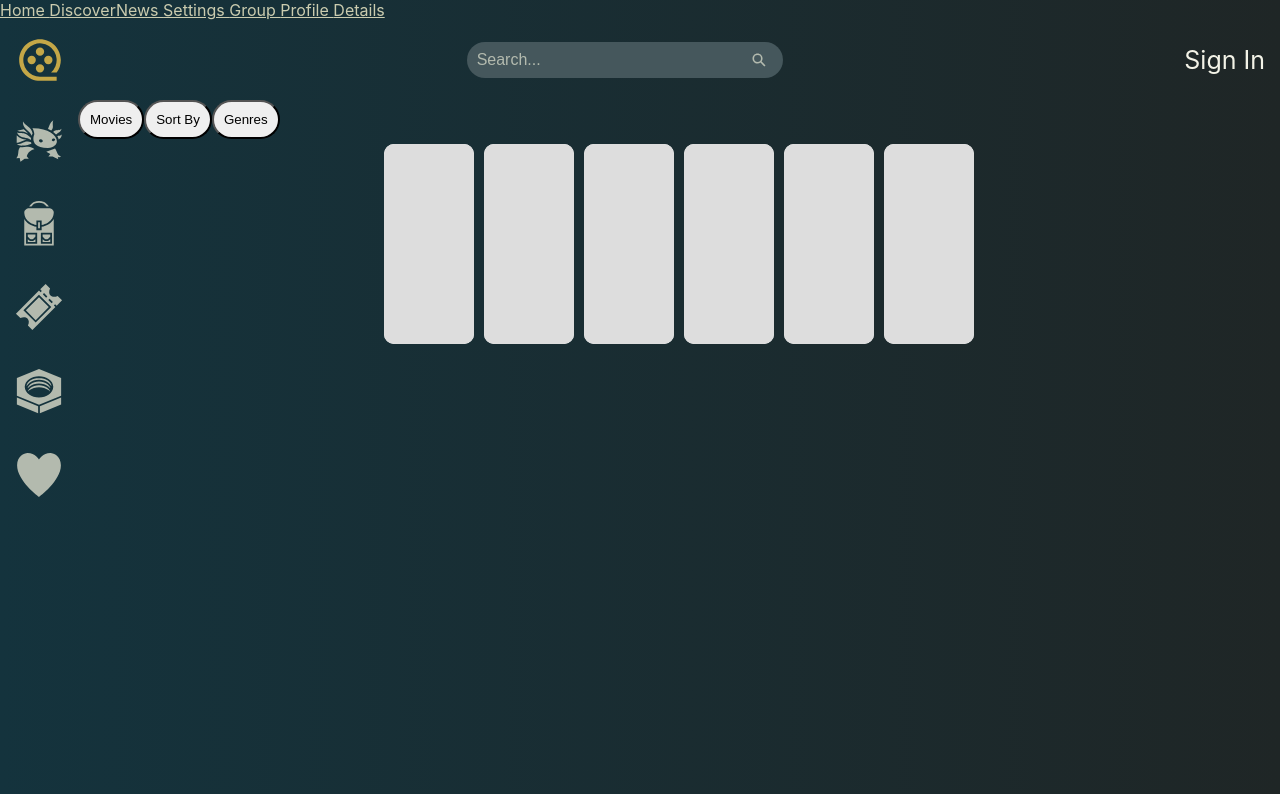
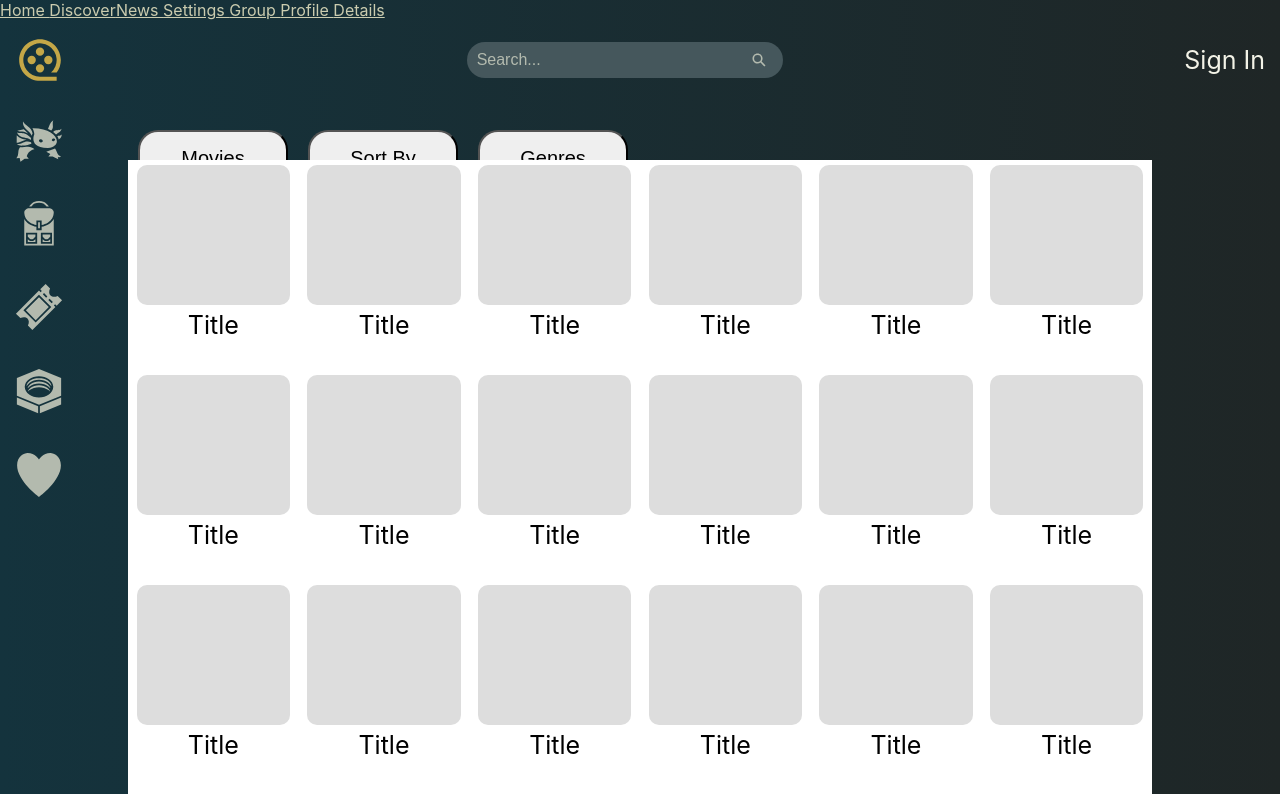
Before and after one commit to kismakk/MovieApp, a React (Create React App) app in the folder frontend/: page /discover in a window 1280 px wide. Shown: the top 794 px of the page. Built offline with nearby package versions, Linux system fonts and the light colour scheme.

Commit message:
korjattu pari puutetta

```diff
--- a/frontend/src/components/detailsComponents/details.js
+++ b/frontend/src/components/detailsComponents/details.js
@@ -4,9 +4,7 @@ import styled from "styled-components";
 const InfoBoard = () => {
   return (
     <InfoBox>
-      <h2>
-        Tämmönen leffa tänään
-      </h2>
+      <h2>Tämmönen leffa tänään</h2>
     </InfoBox>
   );
 };
--- a/frontend/src/components/discoverComponents/button.js
+++ b/frontend/src/components/discoverComponents/button.js
@@ -1,4 +1,6 @@
 import React, { useState } from "react";
+import styled from "styled-components";
+
 
 const GenreButton = ({ options, label }) => {
   const [isOpen, setIsOpen] = useState(false);
@@ -11,55 +13,82 @@ const GenreButton = ({ options, label }) => {
   const handleOptionClick = (option) => {
     setSelectedOption(option);
     setIsOpen(false);
-    //Tähä sit funktio joka näyttää sivun valintojen mukaan
-  };
-
-  const listStyle = {
-    position: "absolute",
-    top: "100%",
-    left: 0,
-    zIndex: 1,
-    border: "1px solid #ccc",
-    padding: "8px",
-    display: isOpen ? "block" : "none",
+    // Your function here
   };
 
   return (
-    <div style={{ position: "relative", display: "inline-block" }}>
-      <button onClick={toggleList} style={buttonStyle}>
+    <GenreButtonWrapper>
+      <Button onClick={toggleList}>
         {selectedOption ? selectedOption : label}
         {isOpen && (
-          <ul style={listStyle}>
+          <List isOpen={isOpen}>
             {options.map((option, index) => (
-              <li key={index} onClick={() => handleOptionClick(option)}>
+              <ListItem key={index} onClick={() => handleOptionClick(option)}>
                 {option}
-              </li>
+              </ListItem>
             ))}
-          </ul>
+          </List>
         )}
-      </button>
-    </div>
+      </Button>
+    </GenreButtonWrapper>
   );
 };
 
 const ButtonGroup = () => {
-  const movieOptions = ["Movies","Action", "Drama", "Comedy", "Sci-Fi", "Thriller"];
-  const sortByOptions = ["Sort By","Newest", "Popular", "Top Rated"];
-  const genreOptions = ["Genres","Adventure", "Fantasy", "Romance", "Horror", "Mystery"];
+  const movieOptions = ["Movies", "Action", "Drama", "Comedy", "Sci-Fi", "Thriller"];
+  const sortByOptions = ["Sort By", "Newest", "Popular", "Top Rated"];
+  const genreOptions = ["Genres", "Adventure", "Fantasy", "Romance", "Horror", "Mystery"];
 
   return (
-    <div>
+    <ButtonGroupWrapper>
       <GenreButton options={movieOptions} label="Movies" />
       <GenreButton options={sortByOptions} label="Sort By" />
       <GenreButton options={genreOptions} label="Genres" />
-    </div>
+    </ButtonGroupWrapper>
   );
 };
 
-const buttonStyle = {
-  padding: "10px",
-  borderRadius: "20px",
-  position: "relative",
-};
+
+const Button = styled.button`
+  padding: 15px;
+  width: 150px;
+  border-radius: 20px;
+  position: relative;
+  cursor: pointer;
+  font-size: 20px;
+
+  &:focus {
+    outline: none;
+  }
+`;
+
+const List = styled.ul`
+  position: absolute;
+  top: 100%;
+  width: 100%;
+  z-index: 1;
+  padding: 8px;
+  display: ${(props) => (props.isOpen ? "block" : "none")};
+  background-color: white;
+  list-style: none;
+`;
+
+const ListItem = styled.li`
+  cursor: pointer;
+  font-size: 20px;
+`;
+
+const GenreButtonWrapper = styled.div`
+  position: relative;
+  display: inline-block;
+  margin: 10px;
+`;
+const ButtonGroupWrapper = styled.div`
+  position: absolute;
+  left: 10%;
+  display: flex;
+  justify-content: space-around;
+  margin-top: 20px;
+`;
 
 export default ButtonGroup;
--- a/frontend/src/components/discoverComponents/content.js
+++ b/frontend/src/components/discoverComponents/content.js
@@ -3,33 +3,31 @@ import { Link } from "react-router-dom";
 import styled from "styled-components";
 
 const ImageGrid = () => {
-  const placeholders = Array.from({ length: 6 }, (_, index) => index);
+  const placeholders = Array.from({ length: 60 }, (_, index) => index);
 
   return (
     <ImageGridContainer>
       {placeholders.map((index) => (
         <Thumbnail key={index} to="/details">
-          <Placeholder />
+          <ThumbnailContainer>
+            <Placeholder />
+            <ThumbnailText>Title</ThumbnailText>
+          </ThumbnailContainer>
         </Thumbnail>
       ))}
     </ImageGridContainer>
   );
 };
 
-const ShowImageGrid = () => {
-  return (
-    <div className="grid">
-      <ImageGrid />
-    </div>
-  );
-};
-
 const ImageGridContainer = styled.div`
+  position: absolute;
+  left: 10%;
+  top: 20%;
   display: flex;
   flex-wrap: wrap;
   justify-content: space-around;
-  max-width: 50%;
-  margin: 0 auto;
+  width: 80%;
+  background-color: white;
 `;
 
 const Thumbnail = styled(Link)`
@@ -37,16 +35,30 @@ const Thumbnail = styled(Link)`
   height: 200px;
   margin: 5px;
   background-color: white;
-  border-radius: 10px;
+  border-radius: 20%;
   cursor: pointer;
   text-decoration: none;
 `;
 
+const ThumbnailContainer = styled.div`
+  display: flex;
+  flex-direction: column;
+  align-items: center;
+  justify-content: flex-start;
+  height: 100%;
+`;
+
 const Placeholder = styled.div`
   width: 100%;
-  height: 100%;
+  height: 70%;
   background-color: #ddd;
   border-radius: 10px;
 `;
 
-export default ShowImageGrid;
+const ThumbnailText = styled.p`
+  margin-top: 5px;
+  text-align: center;
+  color: black;
+`;
+
+export default ImageGrid;
--- a/frontend/src/pages/Discover.js
+++ b/frontend/src/pages/Discover.js
@@ -1,10 +1,9 @@
-import React from 'react'
+import React from 'react';
 import Global from '../components/global/styles/global';
 import Header from '../components/global/Header';
 import NavBar from '../components/global/NavBar';
 import ButtonGroup from '../components/discoverComponents/button';
-import ShowImageGrid from '../components/discoverComponents/content';
-
+import ImageGrid from '../components/discoverComponents/content';
 
 function Discover() {
   return (
@@ -18,14 +17,18 @@ function Discover() {
           <nav>
             <NavBar />
           </nav>
+          <div className='buttons'>
+            <ButtonGroup />
+          </div>
           <main>
-            <ButtonGroup />
-            <ShowImageGrid />
+            <div className='content-container'>
+              <ImageGrid />
+            </div>
           </main>
         </div>
       </div>
     </div>
-  )
+  );
 }
 
-export default Discover
+export default Discover;
```
